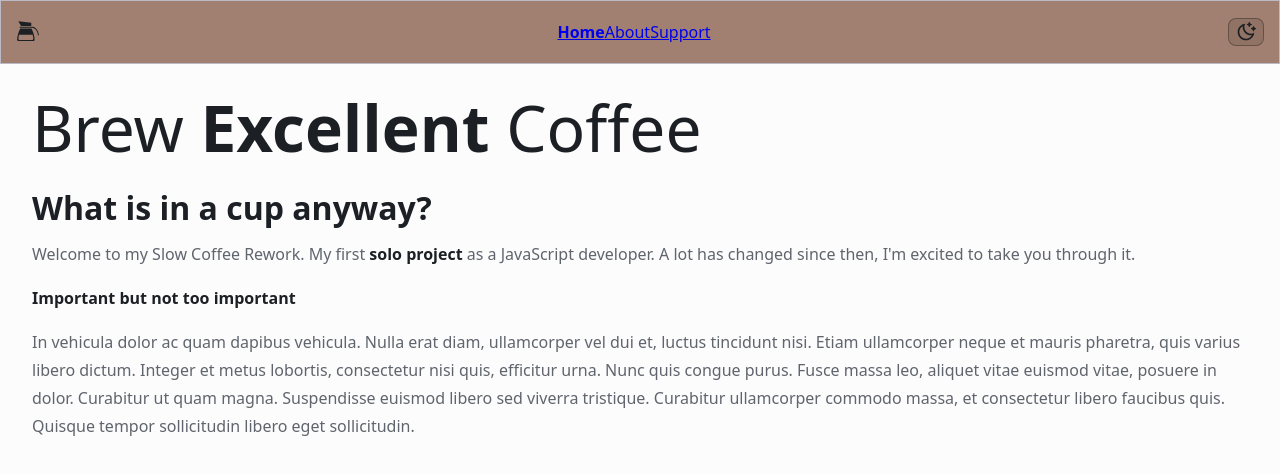
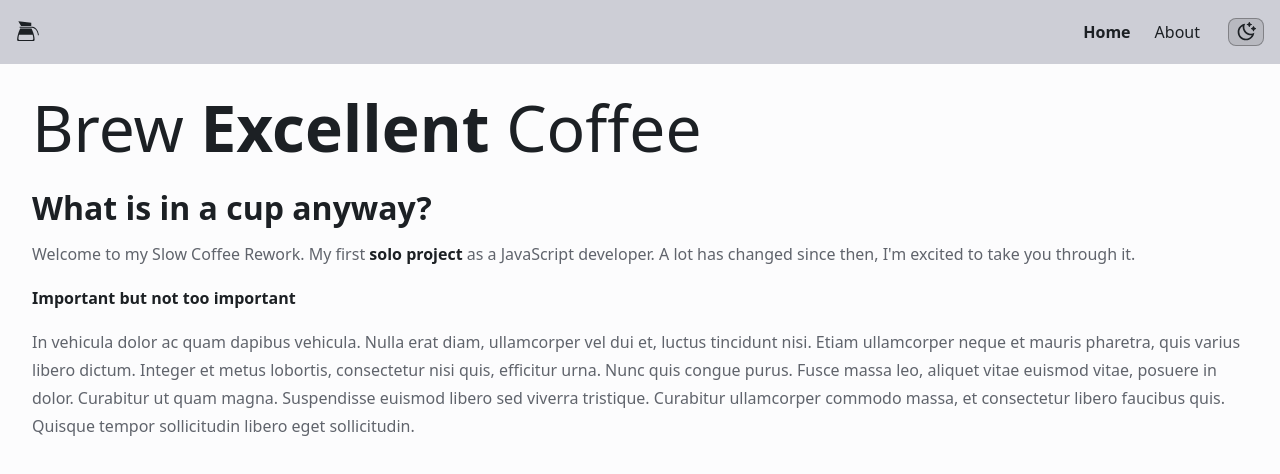
Before and after one commit to nrsimonelli/slow-coffee-two, a React (Create React App) app: page / in a window 1280 px wide. Shown: the top 474 px of the page. Built offline with nearby package versions, Linux system fonts and the light colour scheme.

Commit message:
active link styling

```diff
--- a/src/App.tsx
+++ b/src/App.tsx
@@ -25,6 +25,20 @@ const globalStyles = globalCss({
     bg: '$appBg1',
     color: '$hiContrast',
   },
+  a: {
+    color: 'inherit',
+    textDecoration: 'inherit',
+    textDecorationLine: 'none',
+    lineHeight: 'inherit',
+    py: '$3',
+    px: '$3',
+    mx: '$2',
+    borderRadius: '$2',
+  },
+  'a:hover': {
+    background: '$ghost2',
+    textShadow: '0px 0px 1px $colors$hiContrast',
+  },
 });
 
 const App = () => {
--- a/src/components/Flex.tsx
+++ b/src/components/Flex.tsx
@@ -80,7 +80,7 @@ export const Flex = styled('div', {
     },
     border: {
       true: {
-        boxShadow: 'inset 0 0 0 1px $colors$primary8',
+        boxShadow: 'inset 0 0 0 2px $colors$accent9',
       },
     },
   },
--- a/src/components/Nav/Nav.tsx
+++ b/src/components/Nav/Nav.tsx
@@ -6,43 +6,40 @@ import { ThemeToggle } from '../ThemeToggle/ThemeToggle';
 import { NavLink } from 'react-router-dom';
 
 const Nav = () => {
+  const navActiveStyle = { fontWeight: 600, textShadow: 'none' };
   return (
     <Flex
-      border
       pad='4'
       align='center'
       justify='between'
       css={{
         height: '$6',
         bg: '$base7',
-        '@bp1': { bg: '$accent9' },
       }}
     >
       <Div css={{ '@bp1': { display: 'none' } }}>Menu</Div>
       <Div css={{ fontSize: '$5' }}>
         <GiCoffeePot />
       </Div>
-      <Div
-        css={{ display: 'none', '@bp1': { display: 'inline-flex' } }}
+      <Flex
+        justify='end'
+        css={{
+          display: 'none',
+          flexGrow: '1',
+          px: '$4',
+          '@bp1': { display: 'flex' },
+          '& > a': {
+            // mx: '$1',
+          },
+        }}
       >
-        <NavLink exact to='/' activeStyle={{ fontWeight: 'bold' }}>
+        <NavLink exact to='/' activeStyle={navActiveStyle}>
           Home
         </NavLink>
-        <NavLink
-          exact
-          to='/about'
-          activeStyle={{ fontWeight: 'bold' }}
-        >
+        <NavLink exact to='/about' activeStyle={navActiveStyle}>
           About
         </NavLink>
-        <NavLink
-          exact
-          to='/support'
-          activeStyle={{ fontWeight: 'bold' }}
-        >
-          Support
-        </NavLink>
-      </Div>
+      </Flex>
 
       <ThemeToggle />
     </Flex>
```
